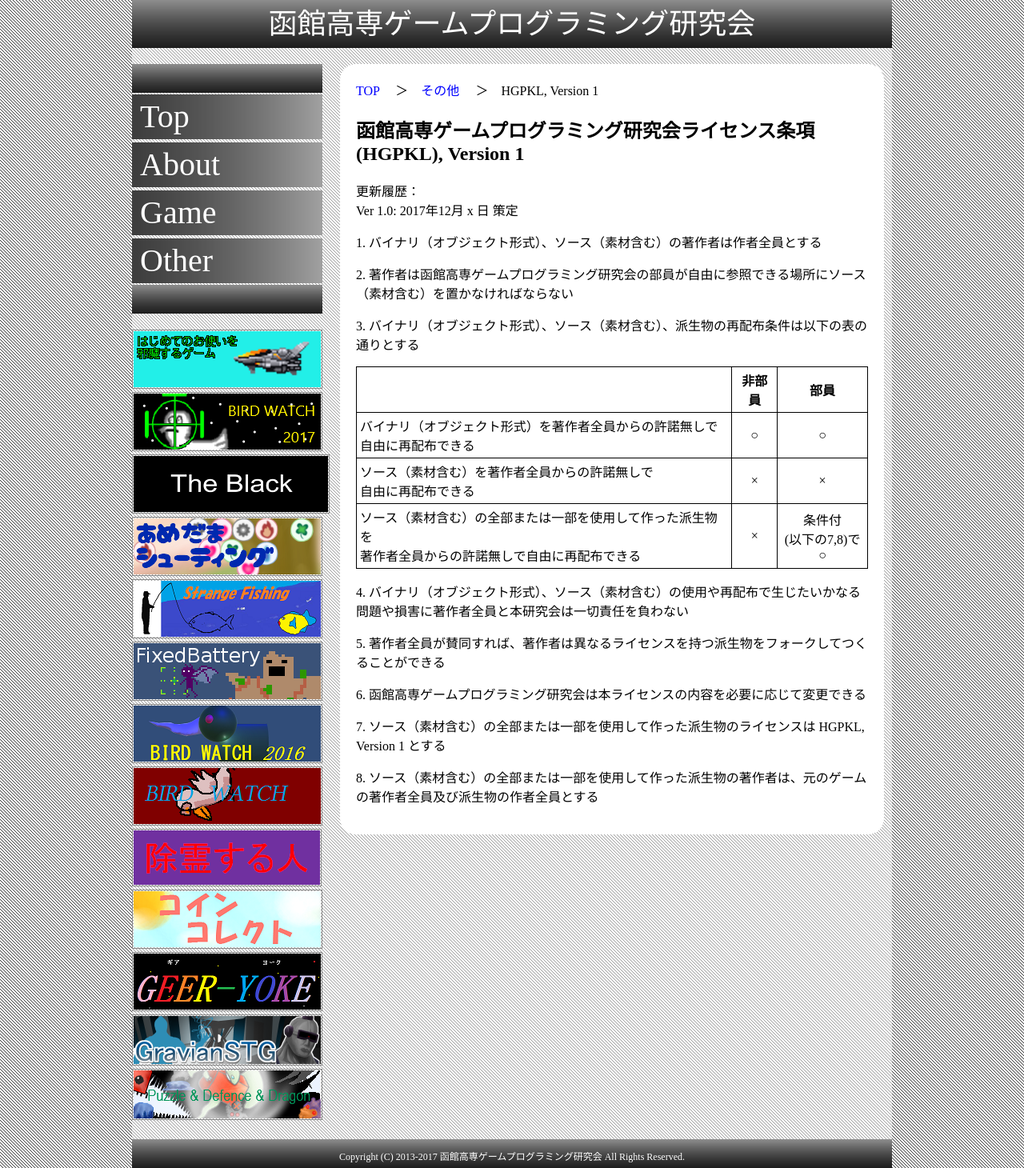
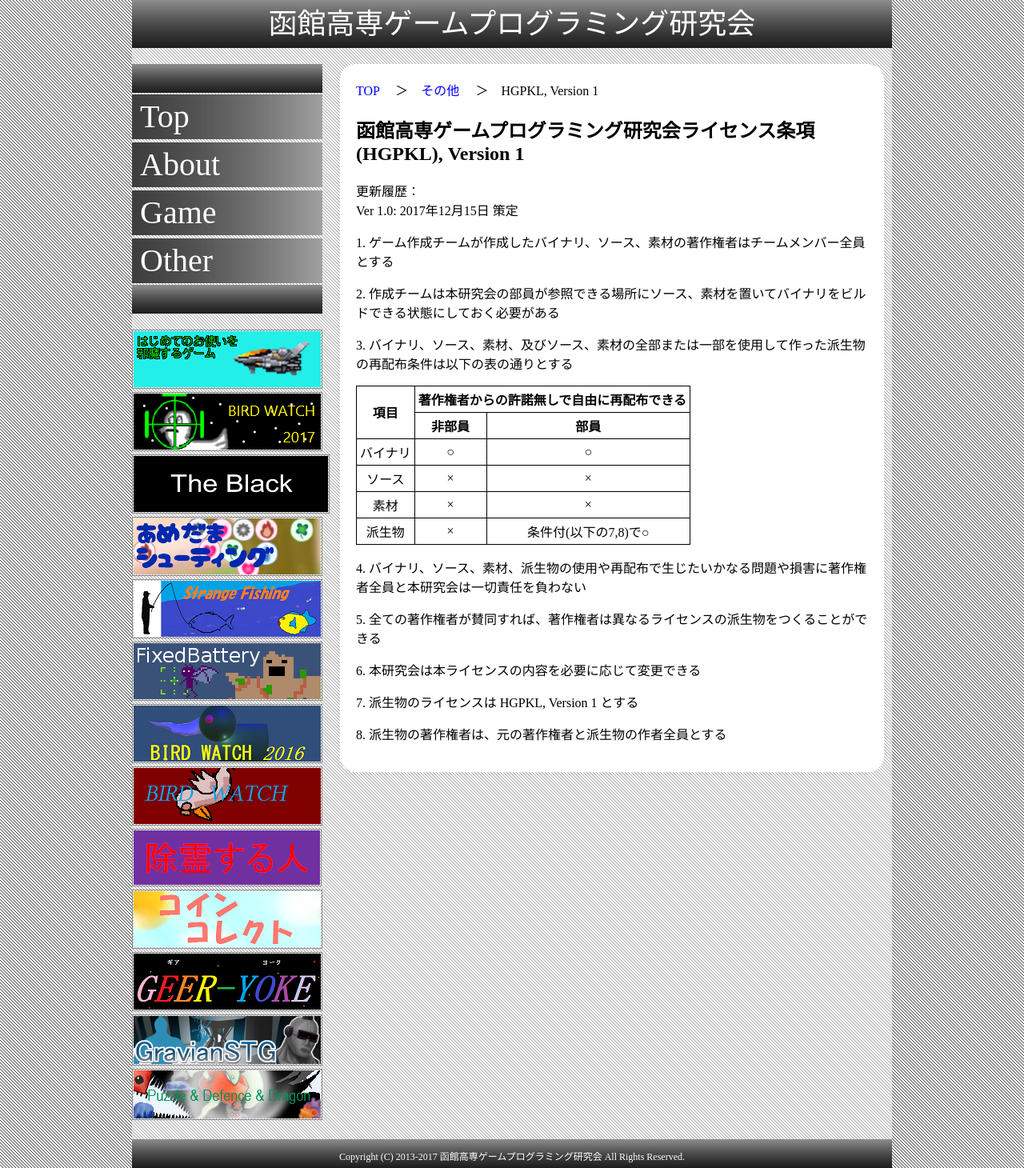
Before and after one commit to hnctgpgk/hnctgpgk.github.io, a Jekyll site: the page built from other/HGPKLv1.md, in a window 1280 px wide. Shown: the whole page at 80% size. Built offline with Jekyll 4.4.1, drawn with Linux system fonts in a browser that asks for light colours.

Commit message:
ライセンス確定

```diff
--- a/other/HGPKLv1.md
+++ b/other/HGPKLv1.md
@@ -19,66 +19,79 @@ relative: ../
 <p>
 更新履歴：
 <br>
-Ver 1.0: 2017年12月 x 日 策定
+Ver 1.0: 2017年12月15日 策定
 </p>
 
 <p>
-1. バイナリ（オブジェクト形式）、ソース（素材含む）の著作者は作者全員とする
+1. ゲーム作成チームが作成したバイナリ、ソース、素材の著作権者はチームメンバー全員とする
 </p>
 
 <p>
-2. 著作者は函館高専ゲームプログラミング研究会の部員が自由に参照できる場所にソース（素材含む）を置かなければならない
+2. 作成チームは本研究会の部員が参照できる場所にソース、素材を置いてバイナリをビルドできる状態にしておく必要がある
 </p>
 
 <p>
-3. バイナリ（オブジェクト形式）、ソース（素材含む）、派生物の再配布条件は以下の表の通りとする
+3. バイナリ、ソース、素材、及びソース、素材の全部または一部を使用して作った派生物の再配布条件は以下の表の通りとする
 </p>
 
 <table border="1">
+
 <tr>
-<th> </th>
+<th class="center" rowspan="2">項目</th>
+<th colspan="2">著作権者からの許諾無しで自由に再配布できる</th>
+</tr>
+
+<tr>
 <th class="center">非部員</th>
 <th class="center">部員</th>
 </tr>
 
 <tr>
-<td>バイナリ（オブジェクト形式）を著作者全員からの許諾無しで<br>自由に再配布できる</td>
+<td class="center">バイナリ</td>
 <td class="center">○</td>
 <td class="center">○</td>
 </tr>
 
 <tr>
-<td>ソース（素材含む）を著作者全員からの許諾無しで<br>自由に再配布できる</td>
+<td class="center">ソース</td>
 <td class="center">×</td>
 <td class="center">×</td>
 </tr>
 
 <tr>
-<td>ソース（素材含む）の全部または一部を使用して作った派生物を<br>著作者全員からの許諾無しで自由に再配布できる</td>
+<td class="center">素材</td>
 <td class="center">×</td>
-<td class="center">条件付<br>(以下の7,8)で○</td>
+<td class="center">×</td>
 </tr>
+
+<tr>
+<td class="center">派生物</td>
+<td class="center">×</td>
+<td class="center">条件付(以下の7,8)で○</td>
+</tr>
+
 
 </table>
 
+
 <p>
-4. バイナリ（オブジェクト形式）、ソース（素材含む）の使用や再配布で生じたいかなる問題や損害に著作者全員と本研究会は一切責任を負わない
+4. バイナリ、ソース、素材、派生物の使用や再配布で生じたいかなる問題や損害に著作権者全員と本研究会は一切責任を負わない
 </p>
 
 <p>
-5. 著作者全員が賛同すれば、著作者は異なるライセンスを持つ派生物をフォークしてつくることができる
+5. 全ての著作権者が賛同すれば、著作権者は異なるライセンスの派生物をつくることができる
 </p>
 
 <p>
-6. 函館高専ゲームプログラミング研究会は本ライセンスの内容を必要に応じて変更できる
+6. 本研究会は本ライセンスの内容を必要に応じて変更できる
 </p>
 
 <p>
-7. ソース（素材含む）の全部または一部を使用して作った派生物のライセンスは HGPKL, Version 1 とする
+7. 派生物のライセンスは HGPKL, Version 1 とする
 </p>
 
 <p>
-8. ソース（素材含む）の全部または一部を使用して作った派生物の著作者は、元のゲームの著作者全員及び派生物の作者全員とする
+8. 派生物の著作権者は、元の著作権者と派生物の作者全員とする
 </p>
 
 
```
Also changed, not shown: index.md (+4 -0 lines), other/HGPKLv2.md (+26 -13 lines).
